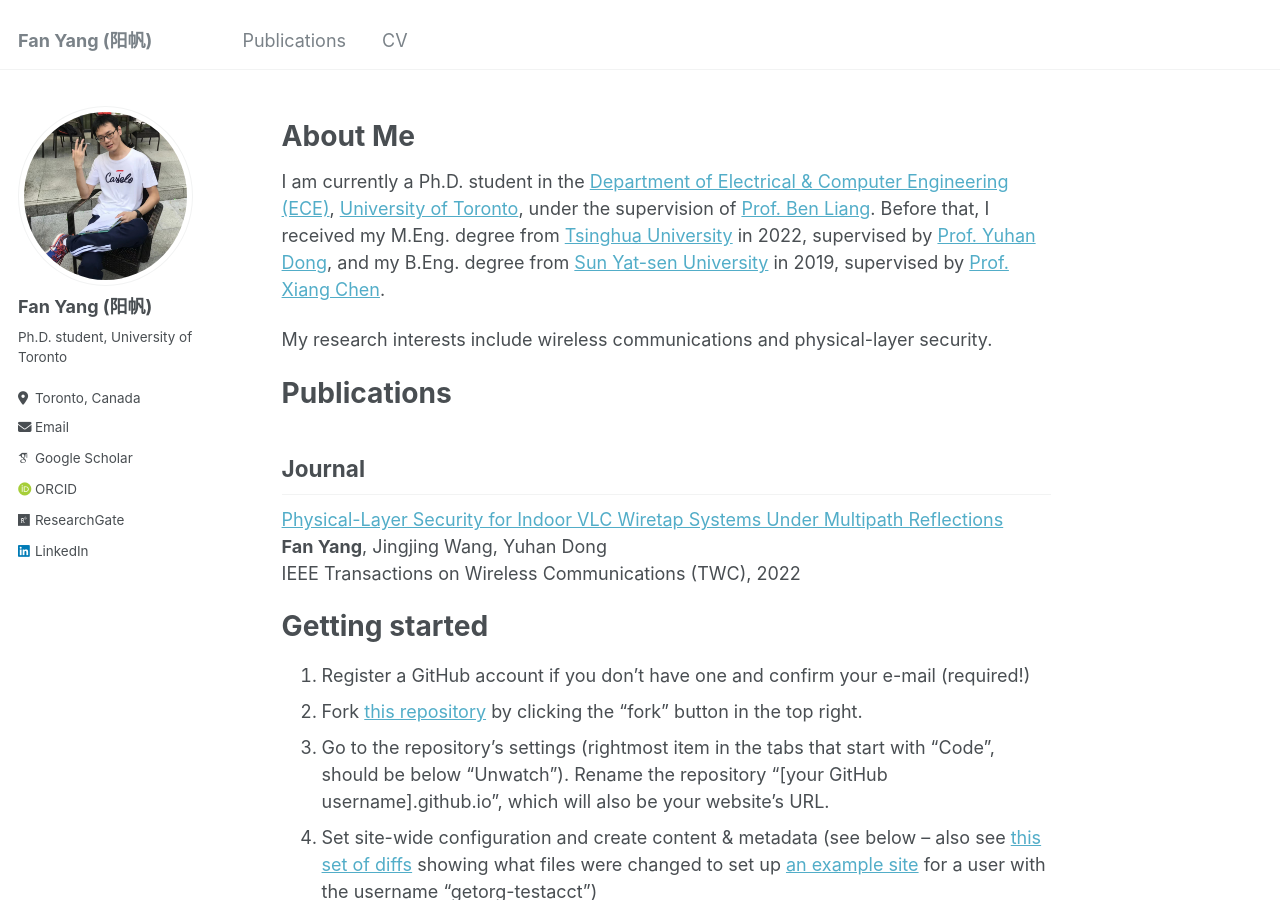
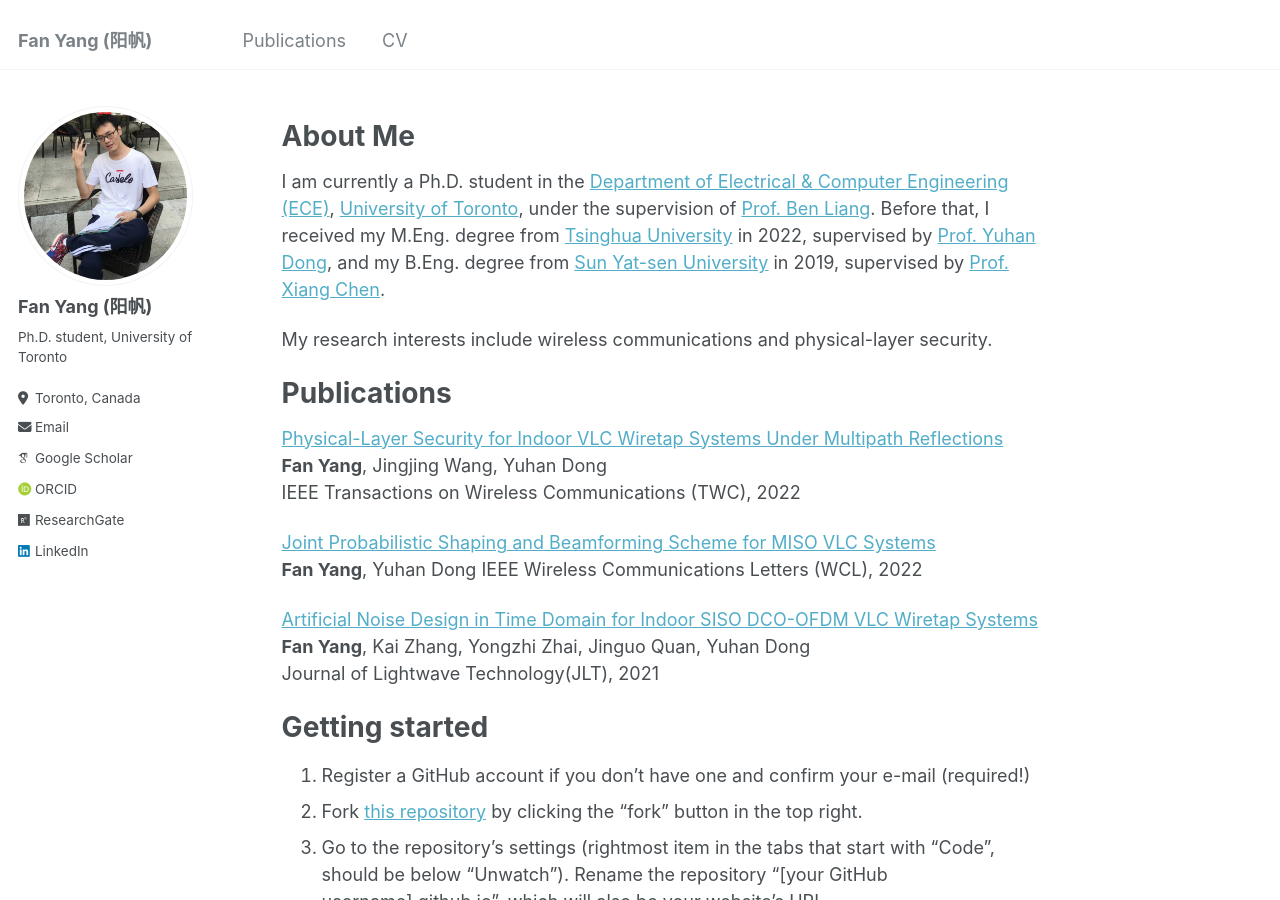
Before and after one commit to fanyang-uoft/fanyang-uoft.github.io, a Jekyll site: the page built from _pages/about.md, in a window 1280 px wide and 900 px high. Built offline with Jekyll 4.4.1, drawn with Linux system fonts in a browser that asks for light colours; some web fonts are replaced.

Commit message:
Update about.md

```diff
--- a/_pages/about.md
+++ b/_pages/about.md
@@ -15,12 +15,18 @@ My research interests include wireless communications and physical-layer securit
 
 Publications
 ===========
-
-Journal
--------
 [Physical-Layer Security for Indoor VLC Wiretap Systems Under Multipath Reflections](https://ieeexplore.ieee.org/abstract/document/9834293)
 **Fan Yang**, Jingjing Wang, Yuhan Dong
 IEEE Transactions on Wireless Communications (TWC), 2022
+
+[Joint Probabilistic Shaping and Beamforming Scheme for MISO VLC Systems](https://ieeexplore.ieee.org/document/9646252)
+**Fan Yang**, Yuhan Dong
+IEEE Wireless Communications Letters (WCL), 2022
+
+[Artificial Noise Design in Time Domain for Indoor SISO DCO-OFDM VLC Wiretap Systems](https://ieeexplore.ieee.org/document/9512495)
+**Fan Yang**, Kai Zhang, Yongzhi Zhai, Jinguo Quan, Yuhan Dong
+Journal of Lightwave Technology(JLT), 2021
+
 
 Getting started
 ======
```
